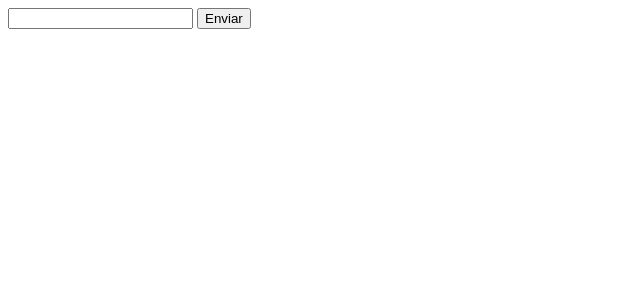
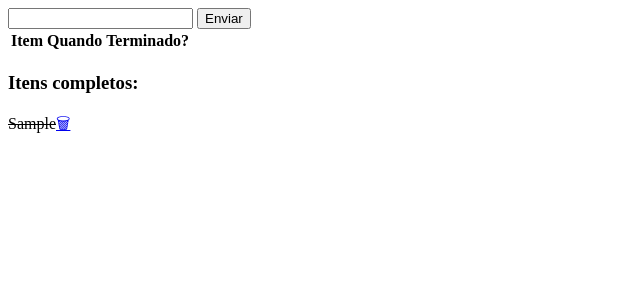
Before and after one commit to bonifacio-pedro/todo-flask, a Flask app: page /home in a window 1280 px wide. Shown: the top 300 px of the page, without its empty margins (0-640 px from the left). Run offline with Flask 2, Linux system fonts and the light colour scheme; tables that the repository leaves empty hold one stand-in row (values such as "Sample post"); lists and menus that the app fills with data are empty.

Commit message:
Opção de marcar como feito, e excluir item da lista adicionados e em harmonia com o banco de dados

```diff
--- a/app.py
+++ b/app.py
@@ -12,20 +12,38 @@
 
 @app.route('/')
 def index():
-
+    """
+    Apenas redirecionando o cliente a home
+    """
     return redirect(url_for('home'))
 
 @app.route('/home')
 def home():
-    return render_template('index.html')
+    itens = session.query(List).all()
+    return render_template('index.html', itens=itens)
 
 @app.route('/home', methods=['POST'])
 def add():
     if request.method == 'POST':
-        item = List(item=request.form['item'],when=datetime.utcnow(),done=False)
-        session.add(item)
-        session.commit()
-        return redirect(url_for('home'))
+        item = List(item=request.form['item'],when=datetime.utcnow(),done=False) # Criando um item, com ORM.
+        session.add(item) # Adicionando
+        session.commit() # Atualizando
+        return redirect(url_for('home')) # Redirecionando a nova home
+
+@app.route('/home/update/<id>')
+def uptade(id):
+    item = session.query(List).filter(List.id == id).one()
+    item.done = True
+    session.add(item)
+    session.commit()
+    return redirect(url_for('home'))
+
+@app.route('/home/delete/<id>')
+def delete(id):
+    item = session.query(List).filter(List.id == id).one()
+    session.delete(item)
+    session.commit
+    return redirect(url_for('home'))
 
 if __name__ == '__main__':
     app.run()
--- a/db.py
+++ b/db.py
@@ -1,9 +1,9 @@
 from sqlalchemy import Column, String, DateTime, Integer, Boolean
 from datetime import datetime
 from sqlalchemy.ext.declarative import declarative_base
-Base = declarative_base()
+Base = declarative_base() # Base da tabela comum para ORM
 
-class List(Base):
+class List(Base): # Criando tabela com ORM
     __tablename__ = 'list'
     id = Column(Integer, primary_key=True, autoincrement=True)
     item = Column(String(150), nullable=False)
--- a/templates/index.html
+++ b/templates/index.html
@@ -8,7 +8,32 @@
         <input type="text" name="item">
         <button type="submit">Enviar</button>
     </form>
-
-
+    <table>
+        <thead>
+            <tr>
+                <th>Item</th>
+                <th>Quando</th>
+                <th>Terminado?</th>
+            </tr>
+        </thead>
+        <tbody>
+            {% for i in itens %}
+                {% if i.done == False %}
+                <tr>
+                    <td>{{i.item}}</td>
+                    <td>{{i.when.date()}}</td>
+                    <td><a href="/home/update/{{i.id}}">✅</a></td>
+                    <td><a href="/home/delete/{{i.id}}">🗑</a></td>
+                </tr>
+                {% endif %}
+            {% endfor %}
+        </tbody>
+    </table>
+    <h3>Itens completos: </h3>
+    {% for i in itens %}
+        {% if i.done == True %}
+            <p><s>{{i.item}}</s><a href="/home/delete/{{i.id}}">🗑</a></p>
+        {% endif %}
+    {% endfor %}
 </body>
 </html>
```
